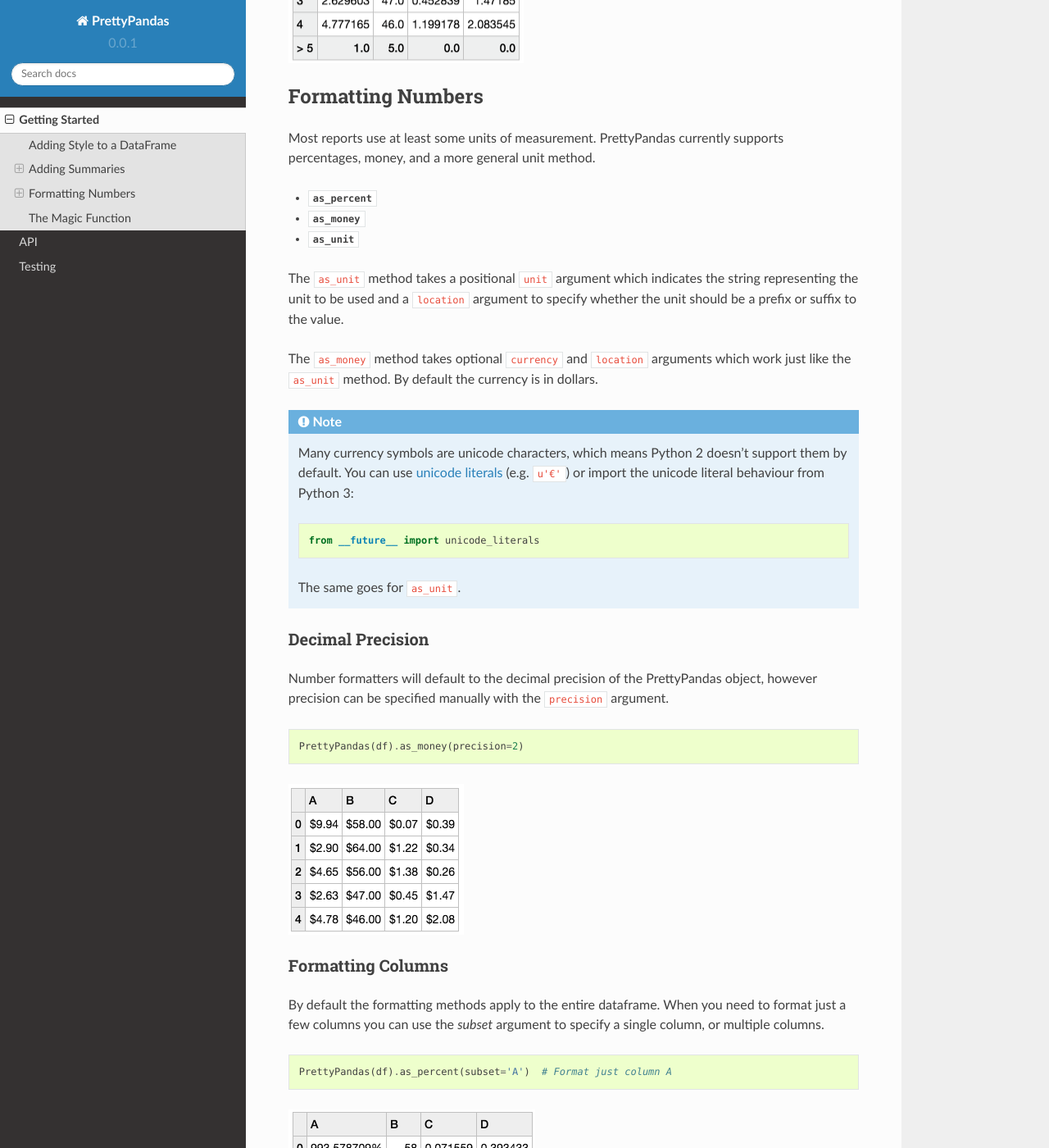
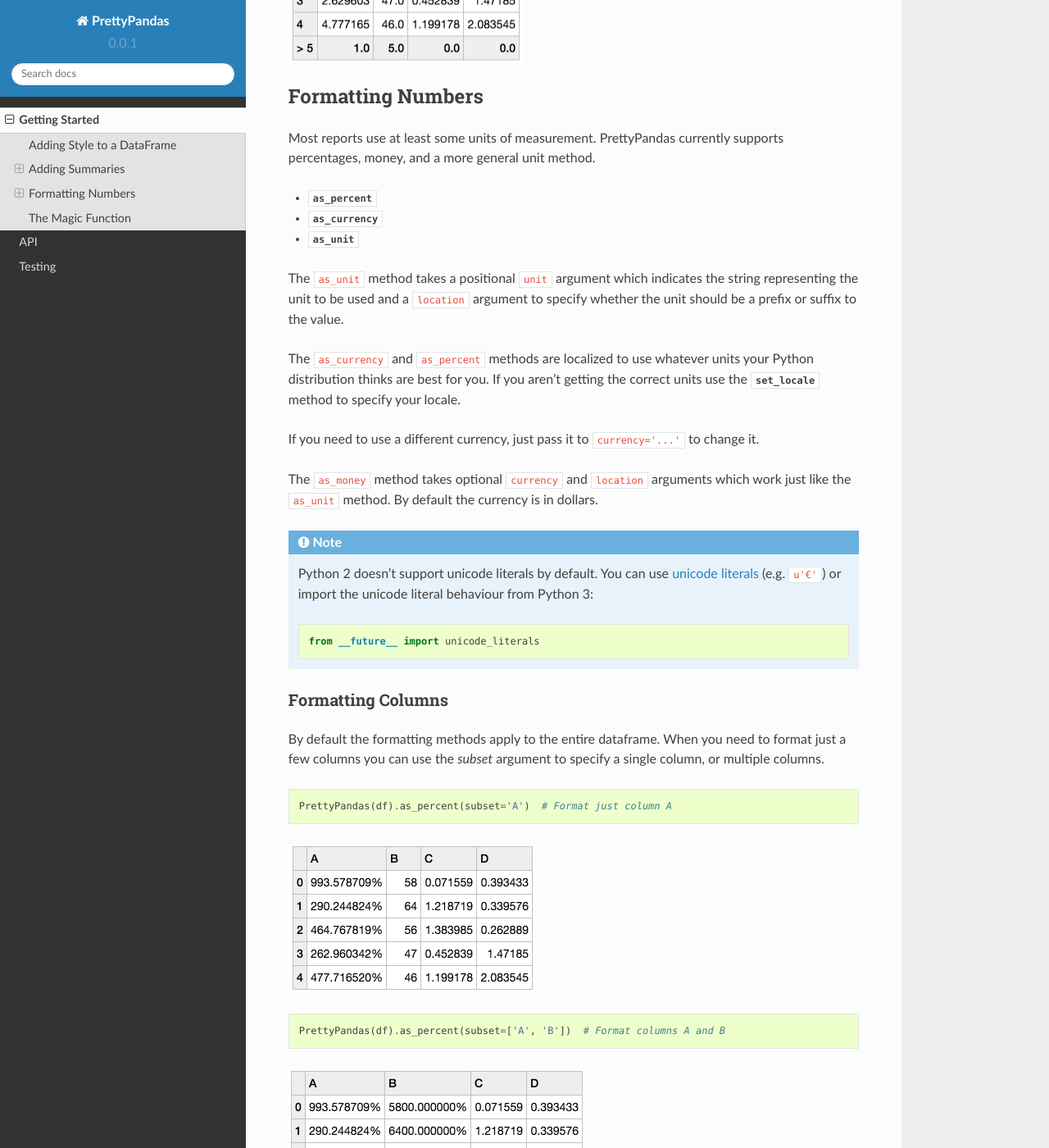
Before and after one commit to HHammond/PrettyPandas, a Sphinx documentation site: the page built from docs/source/quickstart.rst, in a window 1280 px wide and 1400 px high, scrolled down 2660 px. Shown: the whole window at 82% size. Built offline with Sphinx 7.4.7 and the Read the Docs theme 2.0.0, drawn with Linux system fonts in a browser that asks for light colours.

Commit message:
Use Babel for currency formatting.
Added deprecation warnings to `as_money`

Corrected Flake8, fixed API subsetting issue.

Added locale info and default locale

Set percent to use locale

Added Babel to requirements

Allowed user to set default locale

Updated documentation

Added currency test

```diff
--- a/docs/source/index.rst
+++ b/docs/source/index.rst
@@ -62,7 +62,7 @@ Contents
    :maxdepth: 2
 
    Getting Started <quickstart>
-   api
+   API <prettypandas>
    testing
 
 Indices and tables
--- a/docs/source/quickstart.rst
+++ b/docs/source/quickstart.rst
@@ -37,11 +37,11 @@ can use multiple summaries without any headaches.
 
 The builtin summary methods are:
 
-* :py:meth:`total <PrettyPandas.total>`
-* :py:meth:`average <PrettyPandas.average>`
-* :py:meth:`median <PrettyPandas.median>`
-* :py:meth:`min <PrettyPandas.min>`
-* :py:meth:`max <PrettyPandas.max>`
+* :py:meth:`total <prettypandas.PrettyPandas.total>`
+* :py:meth:`average <prettypandas.PrettyPandas.average>`
+* :py:meth:`median <prettypandas.PrettyPandas.median>`
+* :py:meth:`min <prettypandas.PrettyPandas.min>`
+* :py:meth:`max <prettypandas.PrettyPandas.max>`
 
 The above functions work nicely on your table, if you wanted to add a grand
 total to the bottom of your table the code is simple:
@@ -77,7 +77,7 @@ You can even mix and match summaries applied to different axis.
 Creating a Custom Summary
 ^^^^^^^^^^^^^^^^^^^^^^^^^
 
-The :py:meth:`summary <PrettyPandas.summary>` method creates a custom summary
+The :py:meth:`summary <prettypandas.PrettyPandas.summary>` method creates a custom summary
 from a function which takes an array-like structure as a list.
 
 .. code-block:: python
@@ -97,44 +97,37 @@ Formatting Numbers
 Most reports use at least some units of measurement. PrettyPandas currently
 supports percentages, money, and a more general unit method.
 
-* :py:meth:`as_percent <PrettyPandas.as_percent>`
-* :py:meth:`as_money <PrettyPandas.as_money>`
-* :py:meth:`as_unit <PrettyPandas.as_unit>`
+* :py:meth:`as_percent <prettypandas.PrettyPandas.as_percent>`
+* :py:meth:`as_currency <prettypandas.PrettyPandas.as_currency>`
+* :py:meth:`as_unit <prettypandas.PrettyPandas.as_unit>`
 
 The ``as_unit`` method takes a positional ``unit`` argument which indicates the
 string representing the unit to be used and a ``location`` argument to specify
 whether the unit should be a prefix or suffix to the value.
+
+The ``as_currency`` and ``as_percent`` methods are localized to use whatever
+units your Python distribution thinks are best for you. If you aren't getting
+the correct units use the :py:meth:`set_locale
+<prettypandas.PrettyPandas.set_locale>` method to specify your locale.
+
+If you need to use a different currency, just pass it to ``currency='...'`` to
+change it.
 
 The ``as_money`` method takes optional ``currency`` and ``location`` arguments
 which work just like the ``as_unit`` method. By default the currency is in
 dollars.
 
 .. note::
-    Many currency symbols are unicode characters, which means Python 2 doesn't
-    support them by default. You can use `unicode literals`_ (e.g. ``u'€'``) or
-    import the unicode literal behaviour from Python 3:
+    Python 2 doesn't support unicode literals by default. You can use `unicode
+    literals`_ (e.g. ``u'€'``) or import the unicode literal behaviour from
+    Python 3:
 
     .. code-block:: python
 
         from __future__ import unicode_literals
 
-    The same goes for ``as_unit``.
 
 .. _unicode literals: https://docs.python.org/2/howto/unicode.html#unicode-literals-in-python-source-code
-
-Decimal Precision
-^^^^^^^^^^^^^^^^^
-
-Number formatters will default to the decimal precision of the PrettyPandas
-object, however precision can be specified manually with the ``precision``
-argument.
-
-.. code-block:: python
-
-    PrettyPandas(df).as_money(precision=2)
-
-.. image:: _static/Images/format_all@2x.png
-    :width: 214px
 
 
 Formatting Columns
--- a/requirements.txt
+++ b/requirements.txt
@@ -1,3 +1,4 @@
+babel
 ipython
 jinja2
 numpy
--- a/setup.py
+++ b/setup.py
@@ -44,6 +44,7 @@ setup(
     packages=["prettypandas"],
 
     install_requires=[
+        "babel",
         "ipython",
         "numpy",
         "jinja2",
```
Also changed, not shown: docs/source/api.rst (deleted, +0 -140 lines), docs/source/modules.rst (added, +7 -0 lines), docs/source/prettypandas.formatters.rst (added, +7 -0 lines), docs/source/prettypandas.rst (added, +15 -0 lines), docs/source/prettypandas.styler.rst (added, +7 -0 lines), 4 other files.
